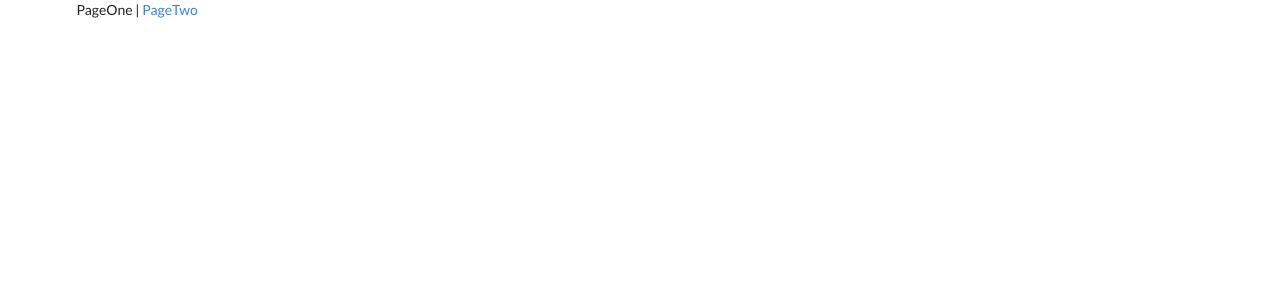
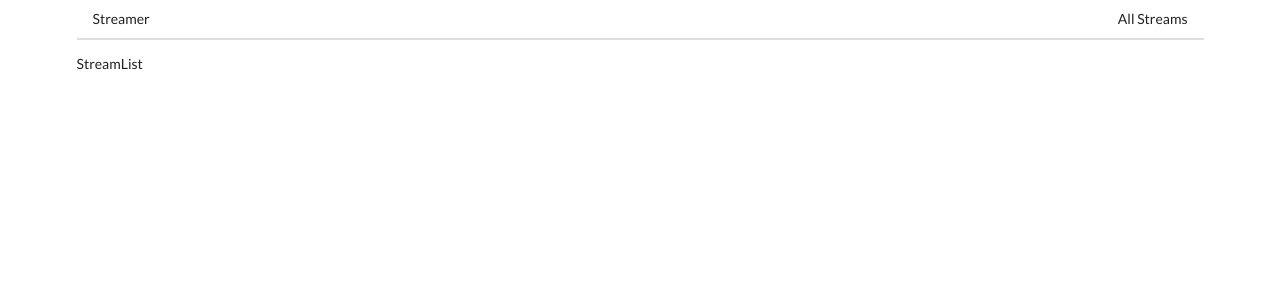
Before and after one commit to pjliddy/react-streams, a React (Create React App) app in the folder client/: page / in a window 1280 px wide. Shown: the top 300 px of the page. Built offline with nearby package versions, Linux system fonts and the light colour scheme.

Commit message:
Added route view and page header components

```diff
--- a/client/src/components/App.js
+++ b/client/src/components/App.js
@@ -1,28 +1,23 @@
 import React from 'react';
-import { BrowserRouter, Route, Link } from 'react-router-dom';
-
-const PageOne = () => {
-  return(
-    <div>
-      PageOne |  <Link to="/pagetwo">PageTwo</Link>
-    </div>
-  );
-};
-
-const PageTwo = () => {
-  return(
-    <div>
-      <Link to="/">PageOne</Link> | PageTwo
-    </div>
-  );
-};
+import { BrowserRouter, Route } from 'react-router-dom';
+import Header from './Header';
+import StreamCreate from './streams/StreamCreate';
+import StreamDelete from './streams/StreamDelete';
+import StreamEdit from './streams/StreamEdit';
+import StreamList from './streams/StreamList';
+import StreamShow from './streams/StreamShow';
 
 const App = () => {
   return (
     <div className="ui container">
       <BrowserRouter>
-        <Route path="/" exact component={PageOne} />
-        <Route path="/pagetwo" component={PageTwo} />
+        <Header />
+
+        <Route path="/" exact component={StreamList} />
+        <Route path="/streams/new" exact component={StreamCreate} />
+        <Route path="/streams/edit" exact component={StreamEdit} />
+        <Route path="/streams/delete" exact component={StreamDelete} />
+        <Route path="/streams/show" exact component={StreamShow} />
       </BrowserRouter>
     </div>
   );
--- /dev/null
+++ b/client/src/components/Header.js
@@ -0,0 +1,20 @@
+import React from 'react';
+import { Link } from 'react-router-dom';
+
+const Header = () => {
+  return (
+    <div className="ui secondary pointing menu">
+      <Link to="/" className="item">
+        Streamer
+      </Link>
+
+      <div className="right menu">
+        <Link to="/" className="item">
+          All Streams
+        </Link>
+      </div>
+    </div>
+  );
+}
+
+export default Header;
--- /dev/null
+++ b/client/src/components/streams/StreamCreate.js
@@ -0,0 +1,9 @@
+import React from 'react';
+
+const StreamCreate = () => {
+  return (
+    <div>StreamCreate</div>
+  )
+};
+
+export default StreamCreate;
--- /dev/null
+++ b/client/src/components/streams/StreamDelete.js
@@ -0,0 +1,9 @@
+import React from 'react';
+
+const StreamDelete = () => {
+  return (
+    <div>StreamDelete</div>
+  )
+};
+
+export default StreamDelete;
--- /dev/null
+++ b/client/src/components/streams/StreamEdit.js
@@ -0,0 +1,9 @@
+import React from 'react';
+
+const StreamEdit = () => {
+  return (
+    <div>StreamEdit</div>
+  )
+};
+
+export default StreamEdit;
--- /dev/null
+++ b/client/src/components/streams/StreamList.js
@@ -0,0 +1,9 @@
+import React from 'react';
+
+const StreamList = () => {
+  return (
+    <div>StreamList</div>
+  )
+};
+
+export default StreamList;
--- /dev/null
+++ b/client/src/components/streams/StreamShow.js
@@ -0,0 +1,9 @@
+import React from 'react';
+
+const StreamShow = () => {
+  return (
+    <div>StreamShow</div>
+  )
+};
+
+export default StreamShow;
```
